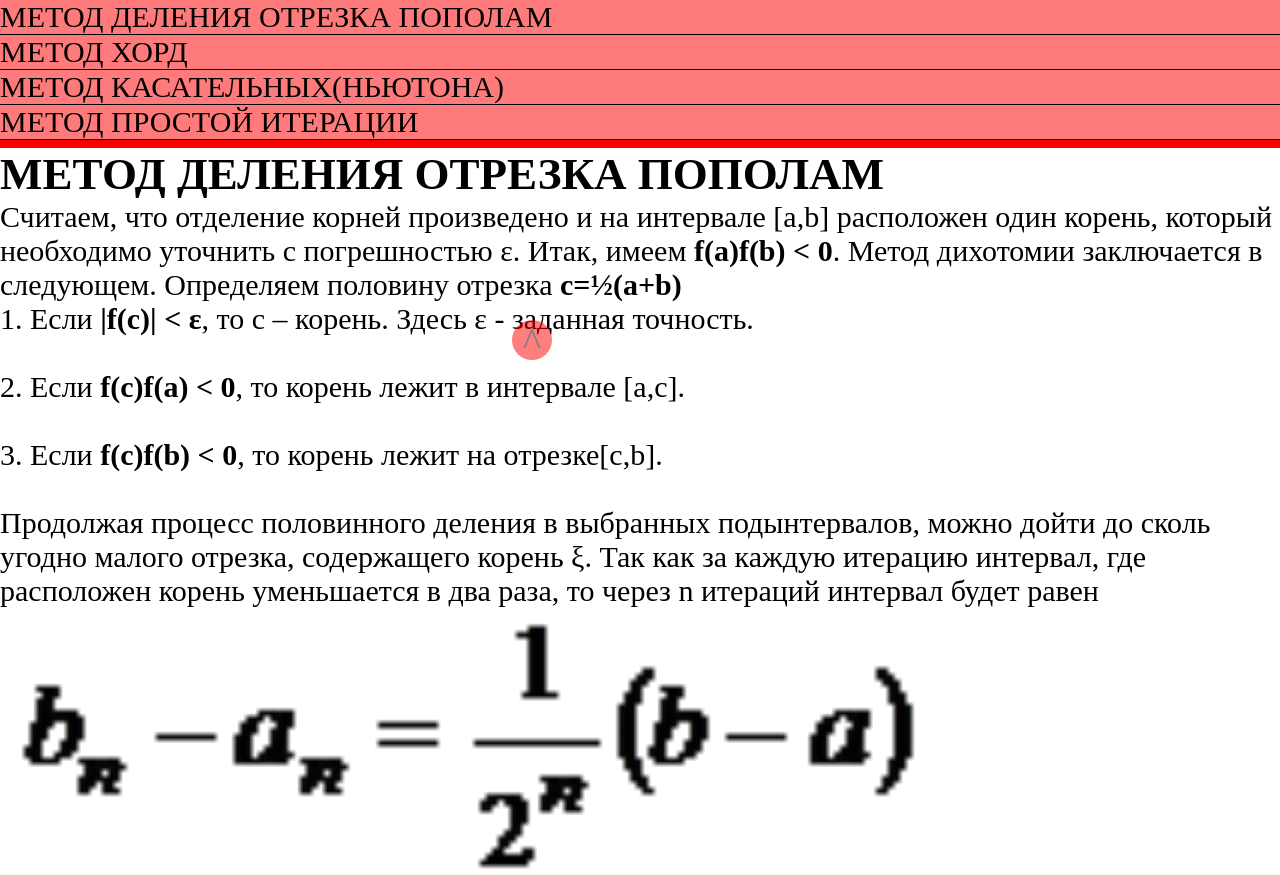
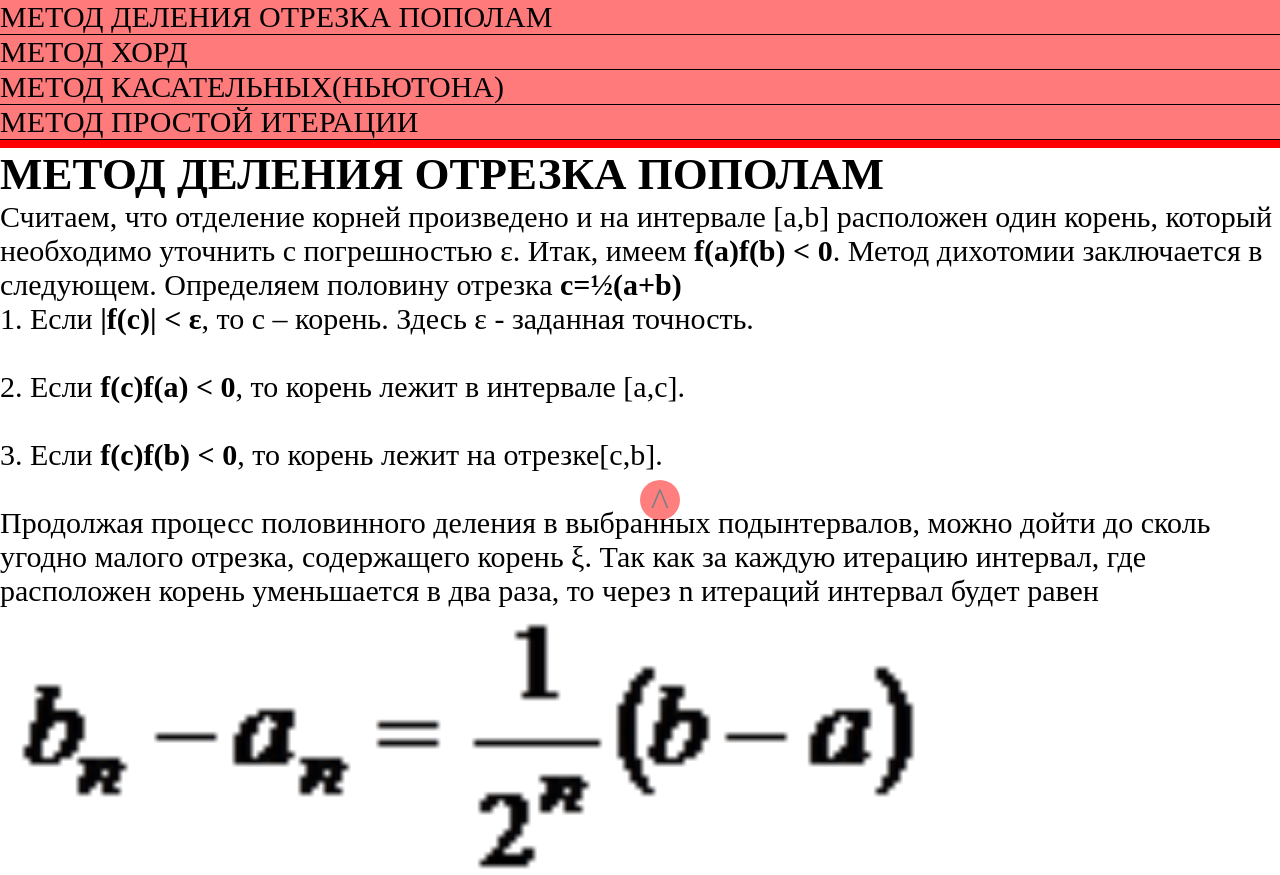
Before and after one commit to IvanTratsevski/test, a plain HTML site: page index.html in a window 1280 px wide. Shown: the top 875 px of the page. Drawn offline with Linux system fonts and the light colour scheme.

```diff
--- a/style.css
+++ b/style.css
@@ -45,6 +45,6 @@
     height: 40px;
     opacity: 0.5;
     background-color:red;
-    top: 40%;
-    left: 40%;
+    top: 60%;
+    left: 50%;
 }
```
